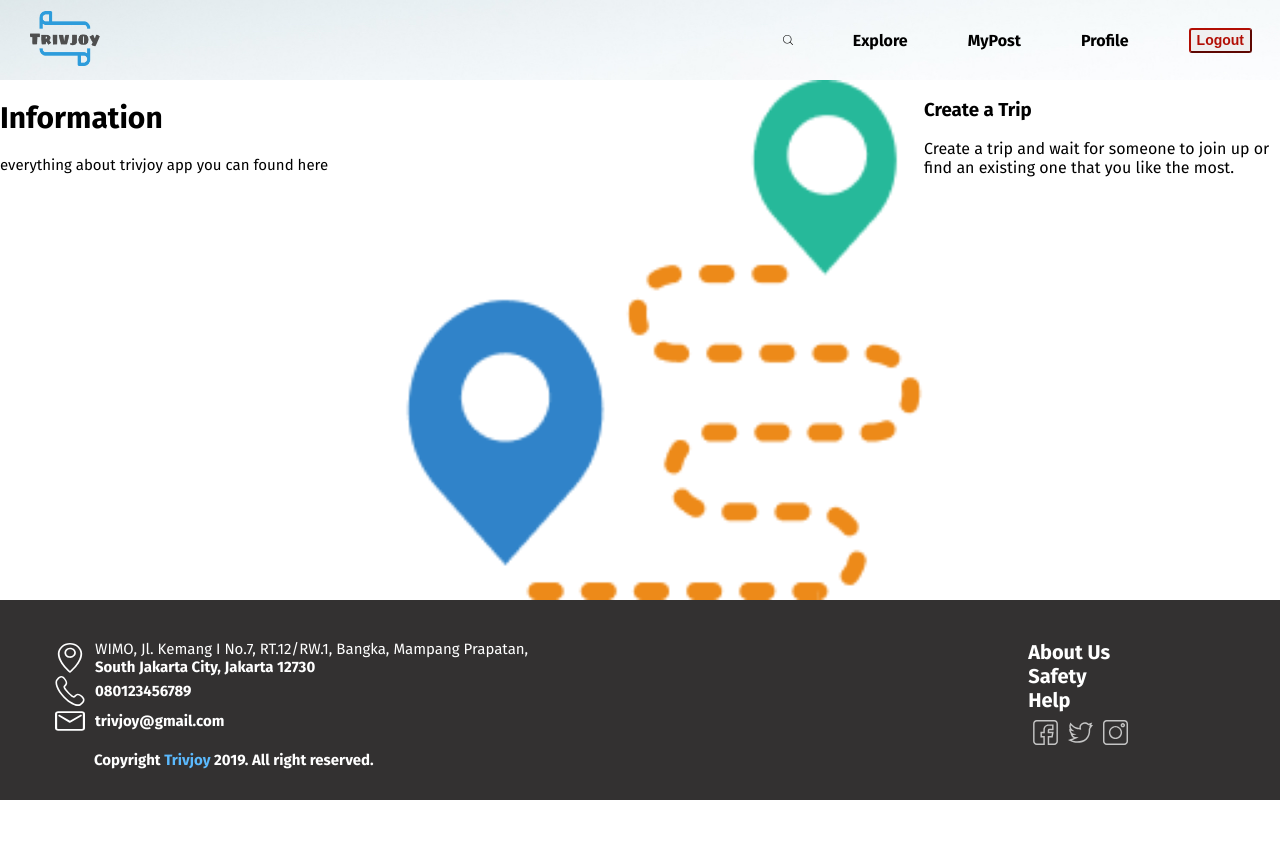
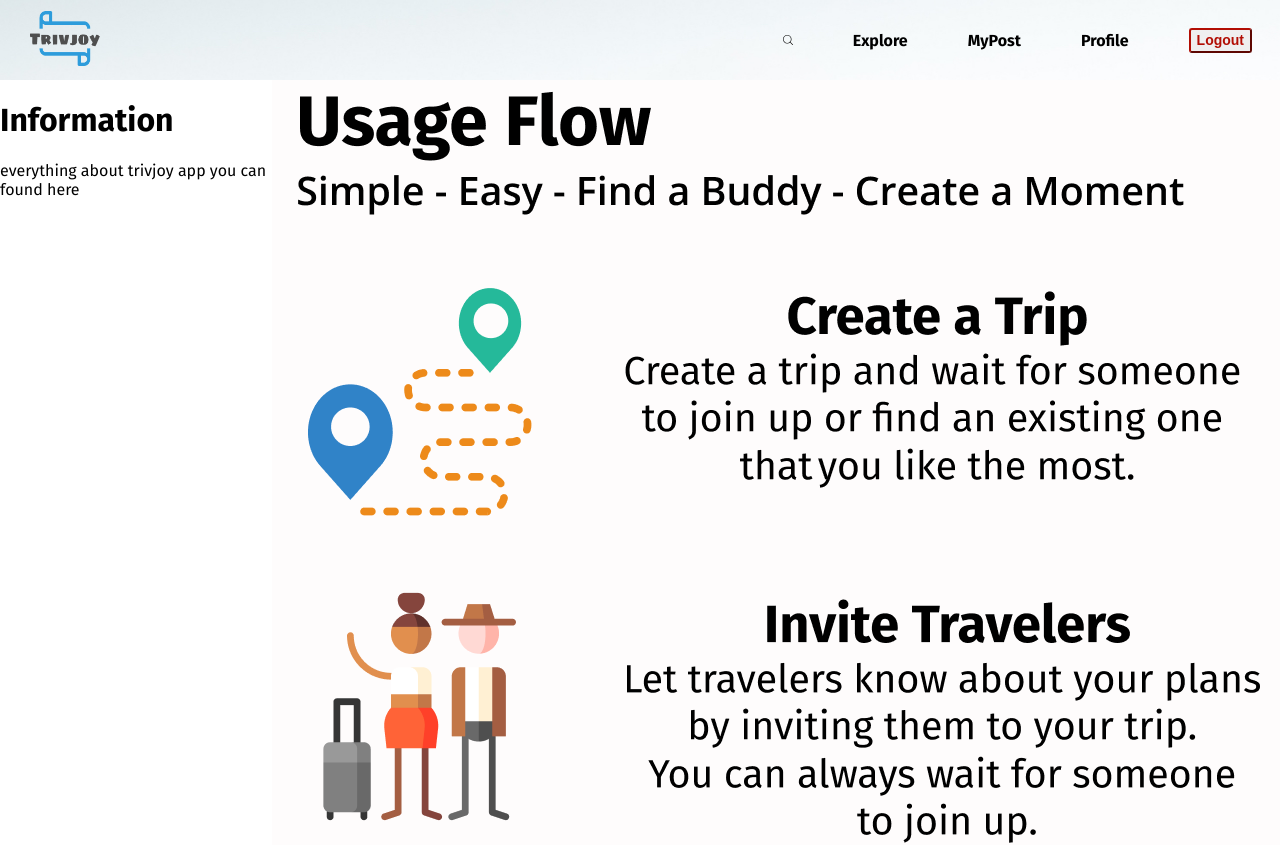
Before and after one commit to trivjoy/trivjoy-frontend, a React (Create React App) app: page /safety in a window 1280 px wide. Shown: the top 845 px of the page. Before the commit the page ends 800 px from the top, so only its background shows below. Built offline with nearby package versions, Linux system fonts and the light colour scheme.

Commit message:
usage flow

```diff
--- a/src/pages/Safety.js
+++ b/src/pages/Safety.js
@@ -17,14 +17,10 @@ const StyledDiv = styled.div`
   display: flex;
 `
 const InformationColumn = styled.div`
-  font-size: 15px;
-  width: 404px;
-  height: 25px;
-  left: 40px;
-  top: 303px;
-  font-style: normal;
-  font-weight: normal;
-  line-height: normal;
+  width: 400dpx;
+  height: 200px;
+  left: 600px;
+  top: 73px;
 `
 
 const Safety = () => {
@@ -37,14 +33,7 @@ const Safety = () => {
           <p>everything about trivjoy app you can found here</p>
         </InformationColumn>
         <StyledDiv>
-          <img src="/assets/logo/create-trip.png" alt="create trip" />
-          <div>
-            <h3>Create a Trip</h3>
-            <p>
-              Create a trip and wait for someone to join up or find an existing
-              one that you like the most.
-            </p>
-          </div>
+          <img src="/assets/images/safetyimage.png" alt="help logo" />
         </StyledDiv>
       </Content>
       <Footer />
```
Also changed, not shown: public/assets/images/safetyimage.png (added).
